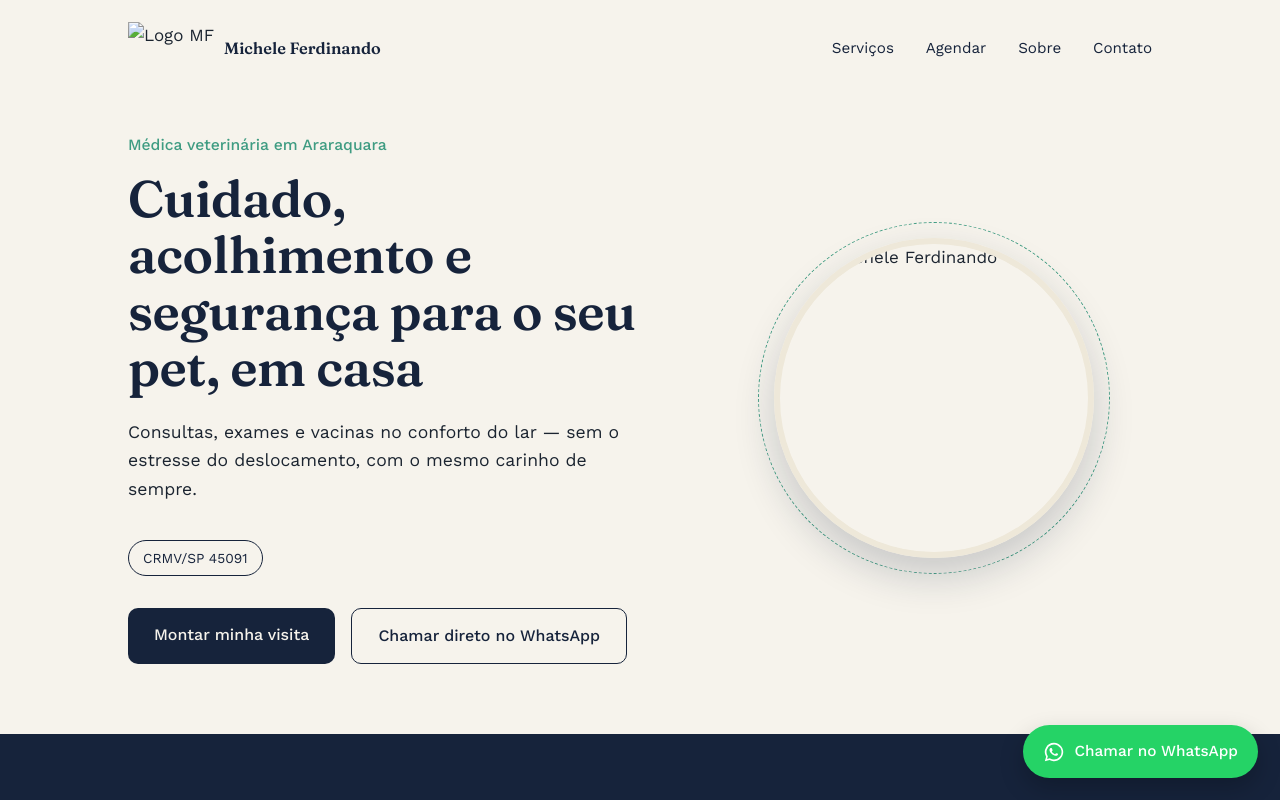
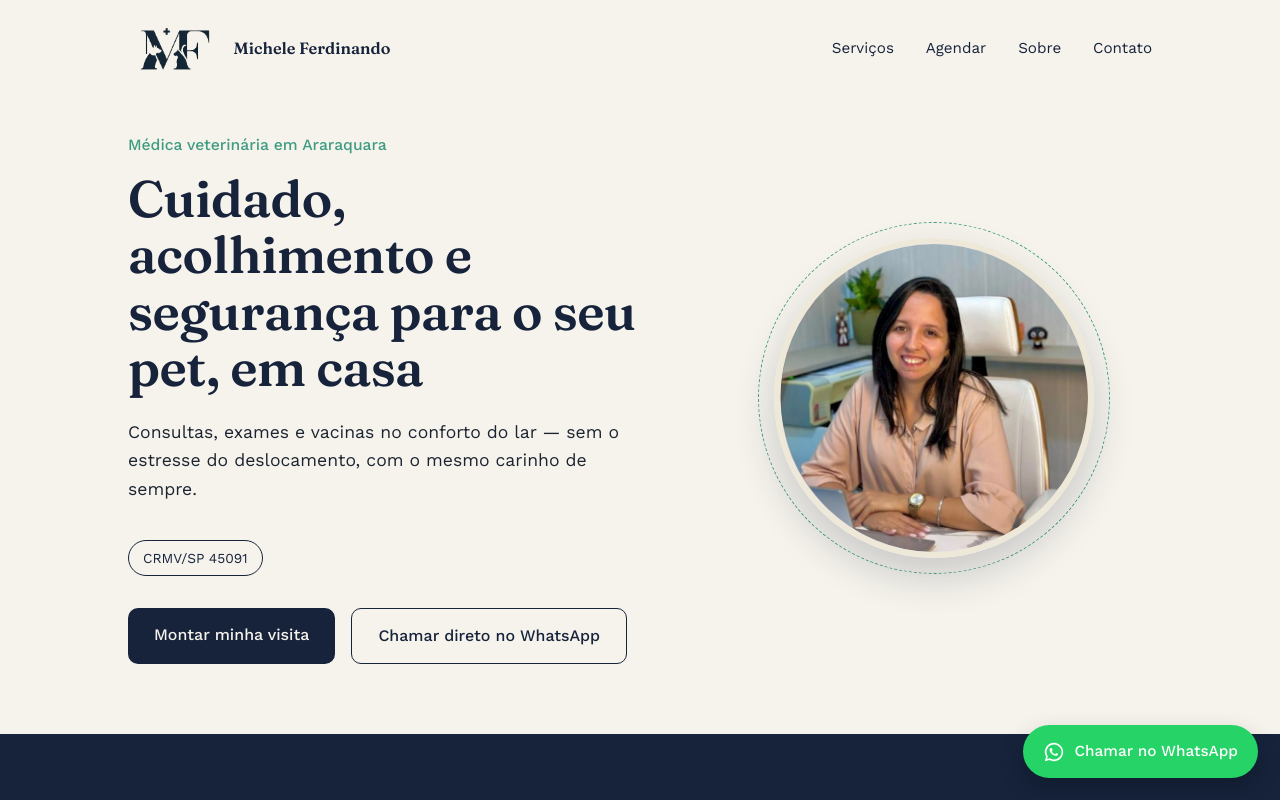
Before and after one commit to four4-cloud/micheleferdinando, a plain HTML site: page index.html in a window 1280 px wide. Shown: the top 800 px of the page. Drawn offline with nearby package versions, Linux system fonts and the light colour scheme.

Commit message:
Update index.html

```diff
--- a/index.html
+++ b/index.html
@@ -222,7 +222,7 @@
 <header>
   <div class="wrap brandbar">
     <div class="brandmark">
-      <img src="assets/logo-mf.png" alt="Logo MF">
+      <img src="logo-mf.png" alt="Logo MF">
       <span>Michele Ferdinando</span>
     </div>
     <nav>
@@ -248,7 +248,7 @@
     </div>
     <div class="hero-photo">
       <div class="ring"></div>
-      <div class="frame"><img src="assets/michele-foto.png" alt="Dra. Michele Ferdinando"></div>
+      <div class="frame"><img src="foto-michele.png" alt="Dra. Michele Ferdinando"></div>
     </div>
   </div>
 </section>
@@ -362,7 +362,7 @@
 <section class="about" id="sobre">
   <div class="wrap about-inner">
     <div class="about-photo">
-      <img src="assets/michele-foto.png" alt="Dra. Michele Ferdinando">
+      <img src="foto-michele.png" alt="Dra. Michele Ferdinando">
       <div class="edu-tag">
         <div class="num">CRMV/SP 45091</div>
         <div class="label">Formada pelo Centro Universitário Barão de Mauá</div>
```
